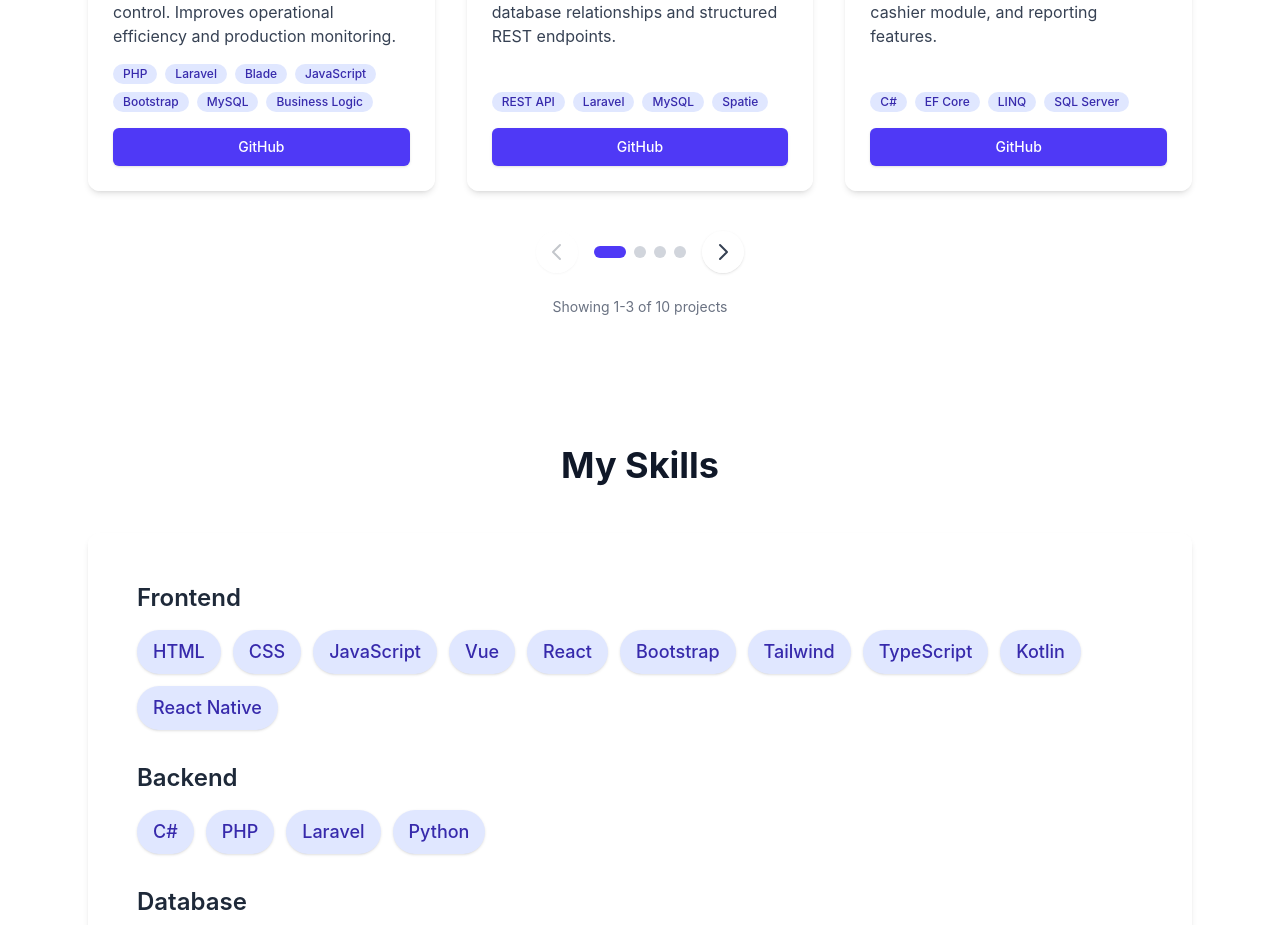
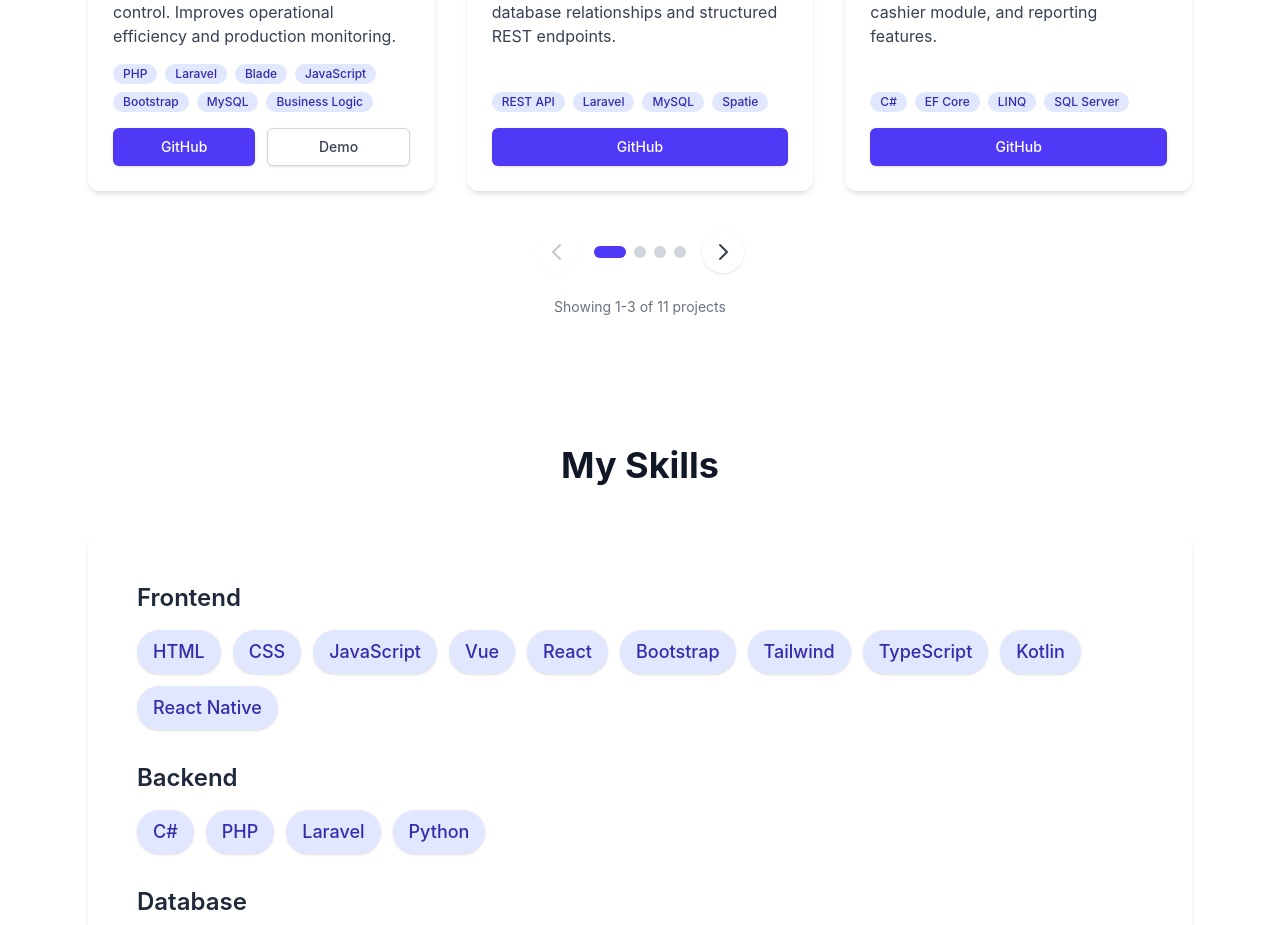
Before and after one commit to PyaePhyo-Win/ppwin-portfolio, a Vue app: page / in a window 1280 px wide. Shown: the part 2202-3127 px from the top of the page. Built offline with nearby package versions, Linux system fonts and the light colour scheme.

Commit message:
add new project

```diff
--- a/src/constants/data.ts
+++ b/src/constants/data.ts
@@ -59,6 +59,7 @@ export const PROJECTS: Project[] = [
     description: 'Developed a web-based system to manage appointments, paddy drying, milling output calculation based on moisture content, and inventory control. Improves operational efficiency and production monitoring.',
     techStack: ['PHP', 'Laravel', 'Blade', 'JavaScript', 'Bootstrap', 'MySQL', 'Business Logic'],
     githubLink: 'https://github.com/PyaePhyo-Win/TRM',
+    demoLink: 'https://trm-bmd0.onrender.com',
   },
   {
     title: 'ThinkSpace – Backend API System',
@@ -109,10 +110,16 @@ export const PROJECTS: Project[] = [
     githubLink: 'https://github.com/PyaePhyo-Win/social-media-campaign',
   },
   {
-    title: 'Advanced LLM Integration (Learning Project)',
+    title: 'Advanced LLM Integration',
     description: 'A hands-on project focused on mastering API integration using the Google GenAI SDK and Python. Developed automated pipelines for structured data extraction and prompt evaluation, implementing custom resilience layers with Tenacity to handle API rate-limiting and error recovery.',
     techStack: ['Python', 'Jupyter Notebook', 'Google GenAI SDK', 'Pydantic', 'Tenacity'],
     githubLink: 'https://github.com/PyaePhyo-Win/gemini-api-integration',
+  },
+  {
+    title:'NetFix CLI',
+    description: 'A high-performance TypeScript CLI tool that autonomously diagnoses and repairs network/DNS issues across macOS, Linux, and Windows. It features dynamic interface detection, a polished terminal UX, and a fully automated CI/CD pipeline for professional-grade reliability and distribution.',
+    techStack: ['TypeScript', 'Node.js', 'Commander.js', 'Execa', 'Chalk', 'Ora', 'Update-Notifier', 'Jest', 'ESLint', 'GitHub Actions'],
+    githubLink: 'https://github.com/PyaePhyo-Win/net-fix-cli',
   }
 ];
 
```
